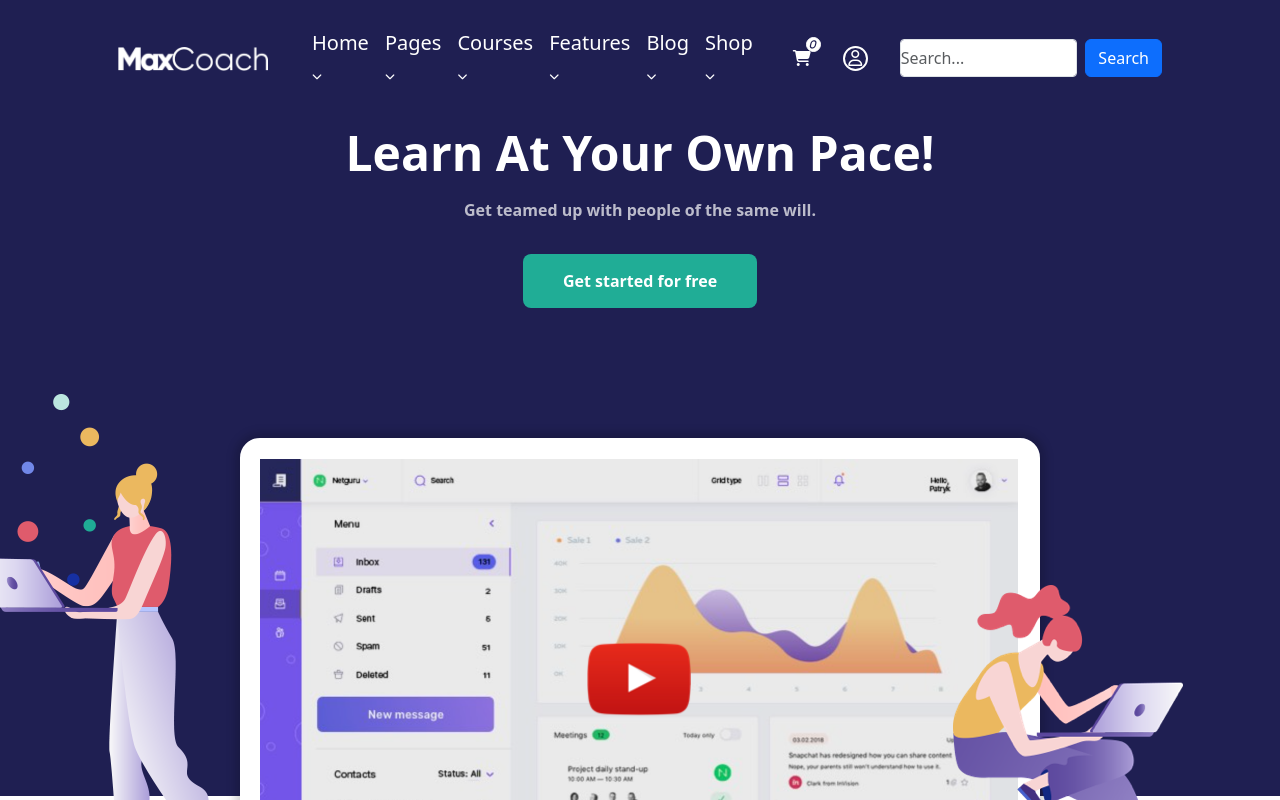
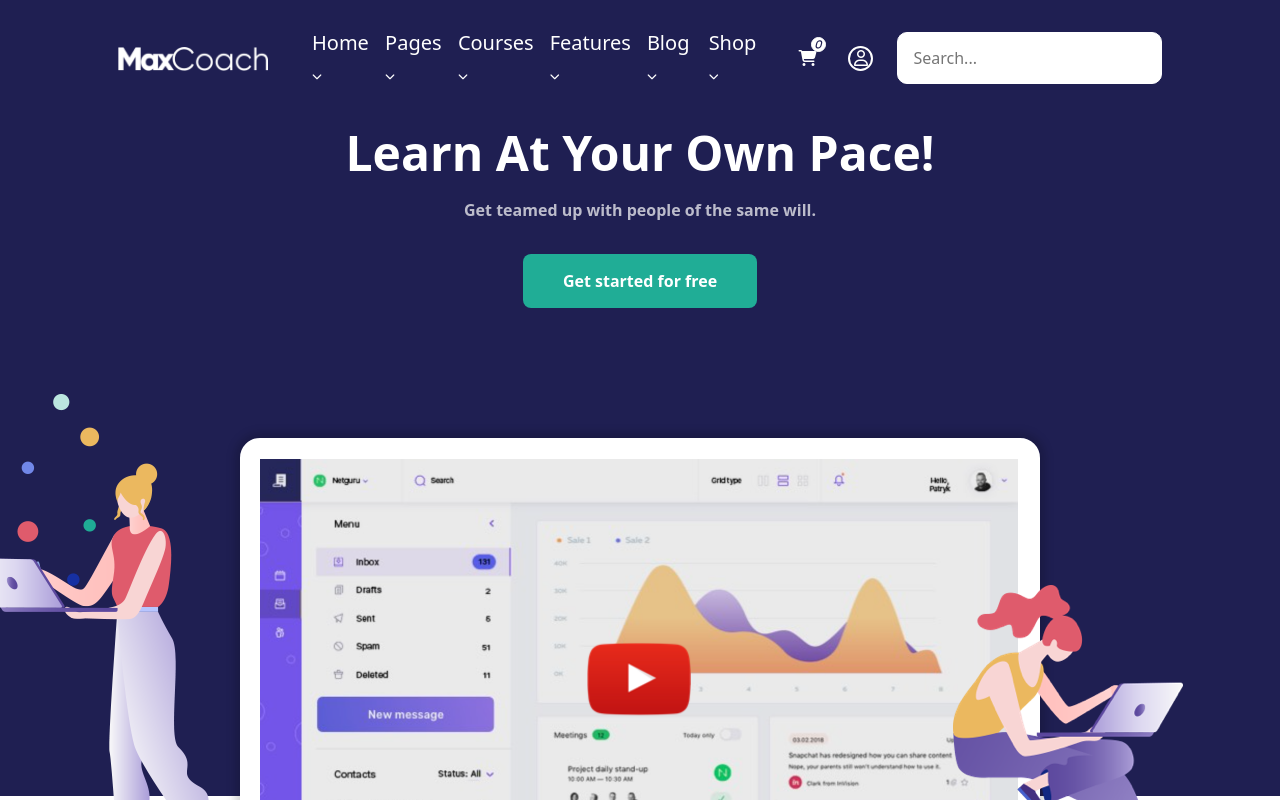
Before and after one commit to iaio998/proj-html-vuejs, a Vue app: page / in a window 1280 px wide. Shown: the top 800 px of the page. Built offline with nearby package versions, Linux system fonts and the light colour scheme.

Commit message:
Fixed searchbar

```diff
--- a/src/components/header/partials/NavbarComponent.vue
+++ b/src/components/header/partials/NavbarComponent.vue
@@ -28,18 +28,15 @@
             </div>
           </li>
         </ul>
-        <div class="d-flex">
-          <div class="input-group mx-2">
+        <div class="d-flex input-cont">
           <input
             placeholder="Search..."
             type="text"
-              class="form-control rounded-1 p-0"
             aria-label="Sizing example input"
             aria-describedby="inputGroup-sizing-default"
           />
-          </div>
-          <button type="button" class="btn btn-primary rounded-2 fs-bold">
-            Search
+          <button type="button">
+            <i class="fw-bold fs-5 fa-solid fa-magnifying-glass"></i>
           </button>
         </div>
       </div>
@@ -135,7 +132,32 @@ export default {
   align-items: center;
   justify-content: center;
 }
+.input-cont {
+  border: 1px solid white;
+  background-color: white;
+  border-radius: 10px;
+  overflow: hidden;
+  input {
+    border: 0;
+    padding: 12px 15px;
+    border-radius: 10px;
+    &:focus {
+      outline: none;
+    }
+  }
+  button {
+    border: 0;
+    height: 50px;
+    width: 50px;
+    background-color: transparent;
+    color: $color-marker;
 
+    &:hover {
+      background-color: $color-marker;
+      color: white;
+    }
+  }
+}
 .img-cont {
   width: 150px;
   img {
--- a/src/components/main/partials/ClientsSection/MainThirdSection.vue
+++ b/src/components/main/partials/ClientsSection/MainThirdSection.vue
@@ -7,7 +7,6 @@
       <!-- SLIDER -->
       <swiper
         :slidesPerView="1"
-        :spaceBetween="30"
         :loop="true"
         :navigation="false"
         :modules="modules"
```
Lines whose indentation alone changed are shown as unchanged.
